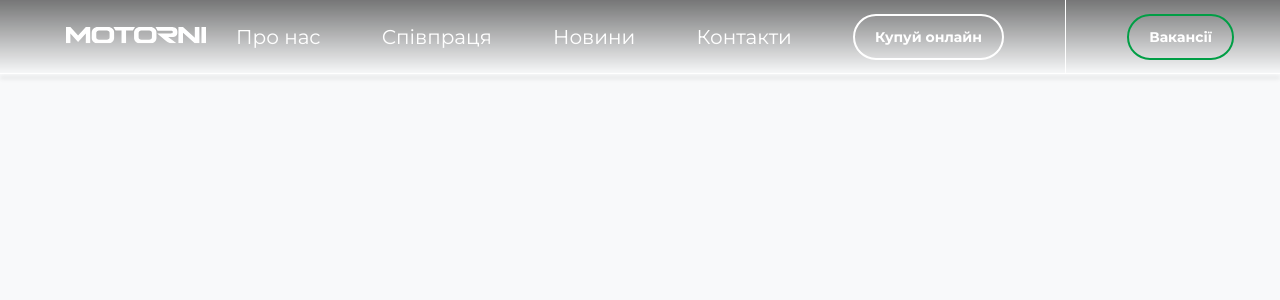
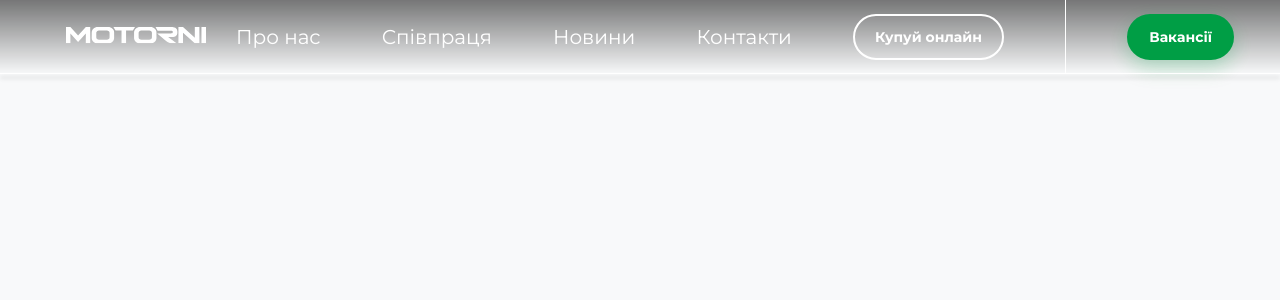
Before and after one commit to supradp/motorni-group-front, a React (Vite) app: page / in a window 1280 px wide. Shown: the top 300 px of the page. Built offline with nearby package versions, Linux system fonts and the light colour scheme; no server answers.

Commit message:
color btn

```diff
--- a/src/components/header/Header.jsx
+++ b/src/components/header/Header.jsx
@@ -12,7 +12,7 @@ const Header = ({ isMain }) => {
     const buyBtnClass = isMain
         ? "header__nav-btn header__nav-btn-green btn-animation"
         : "header__nav-btn header__nav-btn-white btn-animation";
-    const vacClass = isMain ? "header__nav-btn-extra btn-animation" : "header__nav-btn-green btn-animation";
+    const vacClass = "header__nav-btn-vacancy btn-animation";
 
     const [isOpenMobileMenu, setIsOpenMobileMenu] = useState(false);
 
--- a/src/components/header/header.scss
+++ b/src/components/header/header.scss
@@ -76,12 +76,20 @@
                     }
                     &-vac {
                         border: 2px solid var(--primary);
+                        background-color: var(--primary);
                         border-radius: 96px;
                         padding: 12px 16px;
                         font-weight: 700;
                         font-size: 14px;
+                        color: var(--white);
                         text-align: center;
                         margin-top: 20px;
+                        box-shadow: 0 8px 20px rgba(0, 158, 69, 0.25);
+                        transition: var(--transition);
+                        &:hover {
+                            background-color: var(--primary-dark);
+                            border-color: var(--primary-dark);
+                        }
                     }
                 }
             }
@@ -145,6 +153,23 @@
                     opacity: 1;
                 }
             }
+            &-vacancy {
+                border: 2px solid var(--primary);
+                background-color: var(--primary);
+                border-radius: 96px;
+                padding: 12px 20px;
+                font-weight: 700;
+                font-size: 14px;
+                text-align: center;
+                color: var(--white);
+                box-shadow: 0 8px 20px rgba(0, 158, 69, 0.25);
+                transition: var(--transition);
+                &:hover {
+                    background-color: var(--primary-dark);
+                    border-color: var(--primary-dark);
+                    opacity: 1;
+                }
+            }
             &-green {
                 border: 2px solid var(--white);
                 border-radius: 96px;
```
